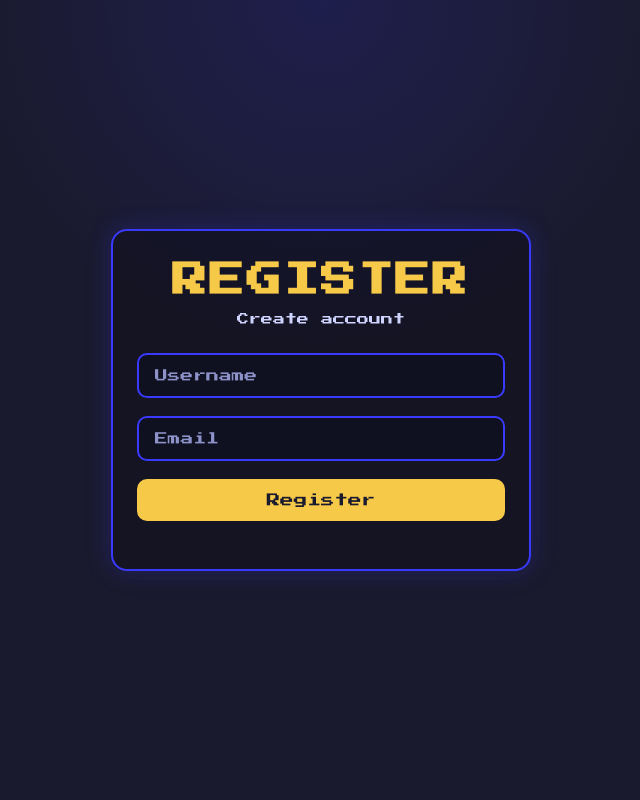
After one commit to Anori-s/CS382_Project, a PHP site: page /register.html in a window 1280 px wide. The commit adds this page. Shown: the whole page, without its empty margins (319-959 px from the left). Run offline with PHP 8.4, Linux system fonts and the light colour scheme.

Commit message:
Added register.html page for user registration. Updated index.html to restrict access to registered users only. Improved UI by adding styling for the new components.

```diff
--- /dev/null
+++ b/register.html
@@ -0,0 +1,54 @@
+<!DOCTYPE html>
+<html lang="en">
+<head>
+  <meta charset="UTF-8">
+  <title>Register</title>
+  <link href="https://fonts.googleapis.com/css2?family=Press+Start+2P&display=swap" rel="stylesheet">
+  <link rel="stylesheet" href="style.css">
+</head>
+
+<body class="start-screen">
+
+<main class="start-card">
+  <h1 class="game-title">REGISTER</h1>
+  <p class="subtitle">Create account</p>
+
+  <!-- اسم المستخدم -->
+  <div class="input-group">
+    <input type="text" id="reg-name" placeholder="Username">
+  </div>
+
+  <!-- ايميل -->
+  <div class="input-group">
+    <input type="email" id="reg-email" placeholder="Email">
+  </div>
+
+  <!-- زر التسجيل -->
+  <button id="register-btn" class="primary-btn">Register</button>
+</main>
+
+<script>
+  document.getElementById("register-btn").addEventListener("click", () => {
+    const name = document.getElementById("reg-name").value.trim();
+    const email = document.getElementById("reg-email").value.trim();
+
+    if (!name || !email) {
+      alert("Please fill all fields!");
+      return;
+    }
+
+    if (!email.includes("@") || !email.includes(".")) {
+      alert("Please enter a valid email!");
+      return;
+    }
+
+    sessionStorage.setItem("registeredName", name);
+    sessionStorage.setItem("registeredEmail", email);
+
+    alert("Registration successful! Please login from the home page.");
+    window.location.href = "index.html";
+  });
+</script>
+
+</body>
+</html>
--- a/style.css
+++ b/style.css
@@ -235,3 +235,43 @@ body {
 
   input[type="text"] { width: 200px; }
 }
+/* تصميم input حق الاسم والإيميل */
+#reg-name,
+#reg-email {
+  width: 100%;
+  padding: 14px 16px;
+  border: 2px solid #3a3aff;
+  border-radius: 10px;
+  background: #0f1020;
+  color: #ffffff;
+  font-family: inherit;
+  font-size: 0.8rem;
+  outline: none;
+}
+
+/* لون placeholder */
+#reg-name::placeholder,
+#reg-email::placeholder {
+  color: #8d92c9;
+}
+
+/* عند الضغط على الحقل */
+#reg-name:focus,
+#reg-email:focus {
+  border-color: #f7c948;
+  box-shadow: 0 0 0 3px rgba(247, 201, 72, 0.2);
+}
+
+/* رابط Register */
+.secondary-link {
+  display: block;
+  color: #f7c948;
+  text-decoration: none;
+  font-size: 0.7rem;
+  margin-bottom: 12px;
+}
+
+/* hover */
+.secondary-link:hover {
+  color: #ffd966;
+}
```
Also changed, not shown: index.html (+15 -2 lines).
